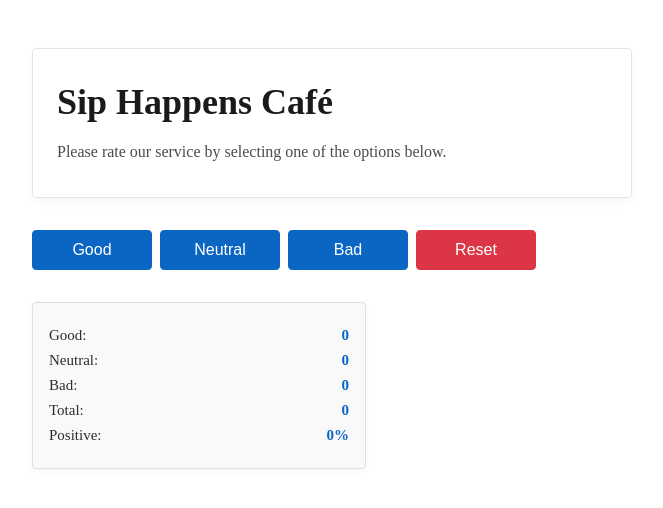
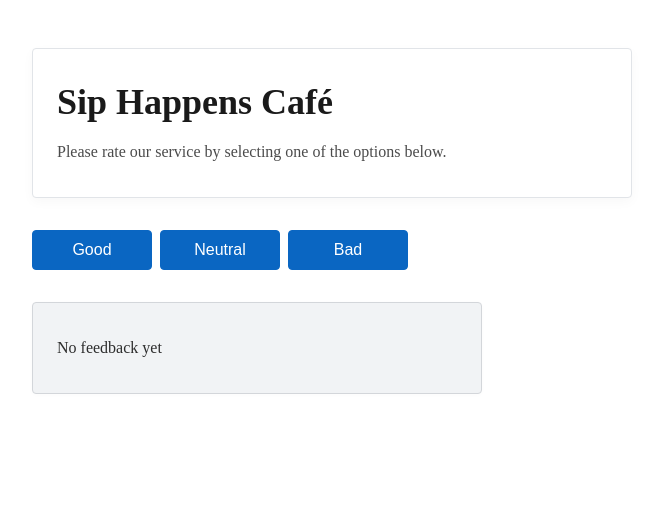
Before and after one commit to Slavik894/02-react-cafe, a React (Vite) app: page / in a window 1280 px wide. Shown: the top 508 px of the page, without its empty margins (308-971 px from the left). Built offline with nearby package versions, Linux system fonts and the light colour scheme.

Commit message:
add statistic calculations and notifications

```diff
--- a/index.html
+++ b/index.html
@@ -4,7 +4,7 @@
     <meta charset="UTF-8" />
     <link rel="icon" type="image/svg+xml" href="/favicon.svg" />
     <meta name="viewport" content="width=device-width, initial-scale=1.0" />
-    <title>02-react-cafe</title>
+    <title>Sip Happens Café</title>
   </head>
   <body>
     <div id="root"></div>
--- a/src/components/App/App.tsx
+++ b/src/components/App/App.tsx
@@ -5,6 +5,7 @@ import type Votes from '../../types/votes';
 import type { VoteType } from '../../types/votes';
 import VoteOptions from '../VoteOptions/VoteOptions';
 import VoteStats from '../VoteStats/VoteStats';
+import Notification from '../Notification/Notification';
 
 
 export default function App() {
@@ -24,12 +25,17 @@ export default function App() {
     setVotes({good: 0, neutral: 0, bad: 0})
   };
 
+  const totalVotes = votes.bad + votes.good + votes.neutral;
+  const positiveRate = totalVotes ? Math.round((votes.good / totalVotes) * 100): 0;
+
 
   return(
     <div className={css.app}>
     <CafeInfo />
-    <VoteOptions onVote={handleVoteType} onReset={resetVotes} canReset={true}/>
-    <VoteStats/>
+    <VoteOptions onVote={handleVoteType} onReset={resetVotes} canReset={totalVotes >0 && true}/>
+    {totalVotes > 0 ? (<VoteStats votes={votes} totalVotes={totalVotes} positiveRate={positiveRate} />) : (<Notification/>)}
+
+
   </div>
   )
 
--- /dev/null
+++ b/src/components/Notification/Notification.module.css
@@ -0,0 +1,11 @@
+.message {
+    margin: 0;
+    background-color: #f1f3f5;
+    color: #2d2d2d;
+    border: 1px solid #d3d6da;
+    border-radius: 4px;
+    padding: 20px 24px;
+    font-size: 16px;
+    max-width: 400px;
+    box-shadow: 0 1px 4px rgba(0, 0, 0, 0.02);
+  }
--- /dev/null
+++ b/src/components/Notification/Notification.tsx
@@ -0,0 +1,9 @@
+import css from "./Notification.module.css"
+
+export default function Notification(){
+    return(
+        <div className={css.message}>
+        <p>No feedback yet</p>
+        </div>
+    )
+}
--- a/src/components/VoteOptions/VoteOptions.tsx
+++ b/src/components/VoteOptions/VoteOptions.tsx
@@ -14,7 +14,8 @@ export default function VoteOptions({onVote, onReset, canReset}: VoteOptionsProp
   <button onClick={()=>{onVote("good")}} className={css.button}>Good</button>
   <button onClick={()=>{onVote("neutral")}} className={css.button}>Neutral</button>
   <button onClick={()=>{onVote("bad")}} className={css.button}>Bad</button>
-  <button onClick={onReset} className={`${css.button} ${css.reset}`}>Reset</button>
+  {canReset && (<button onClick={onReset} className={`${css.button} ${css.reset}`}>Reset</button>)}
+
 </div>
 )
 }
--- a/src/components/VoteStats/VoteStats.tsx
+++ b/src/components/VoteStats/VoteStats.tsx
@@ -1,8 +1,8 @@
-import type { VoteType } from "../../types/votes";
+import type Votes from "../../types/votes";
 import styles from "./VoteStats.module.css"
 
 interface VoteStatsProps{
-    votes: (type: VoteType)=>number;
+    votes: Votes;
     totalVotes: number;
     positiveRate: number;
 }
@@ -10,11 +10,11 @@ interface VoteStatsProps{
 export default function VoteStats({votes, totalVotes, positiveRate}: VoteStatsProps){
     return(
     <div className={styles.container}>
-  <p className={styles.stat}>Good: <strong>0</strong></p>
-  <p className={styles.stat}>Neutral: <strong>0</strong></p>
-  <p className={styles.stat}>Bad: <strong>0</strong></p>
-  <p className={styles.stat}>Total: <strong>0</strong></p>
-  <p className={styles.stat}>Positive: <strong>0%</strong></p>
+  <p className={styles.stat}>Good: <strong>{votes.good}</strong></p>
+  <p className={styles.stat}>Neutral: <strong>{votes.neutral}</strong></p>
+  <p className={styles.stat}>Bad: <strong>{votes.bad}</strong></p>
+  <p className={styles.stat}>Total: <strong>{totalVotes}</strong></p>
+  <p className={styles.stat}>Positive: <strong>{positiveRate}%</strong></p>
 </div>
 
     )
```
